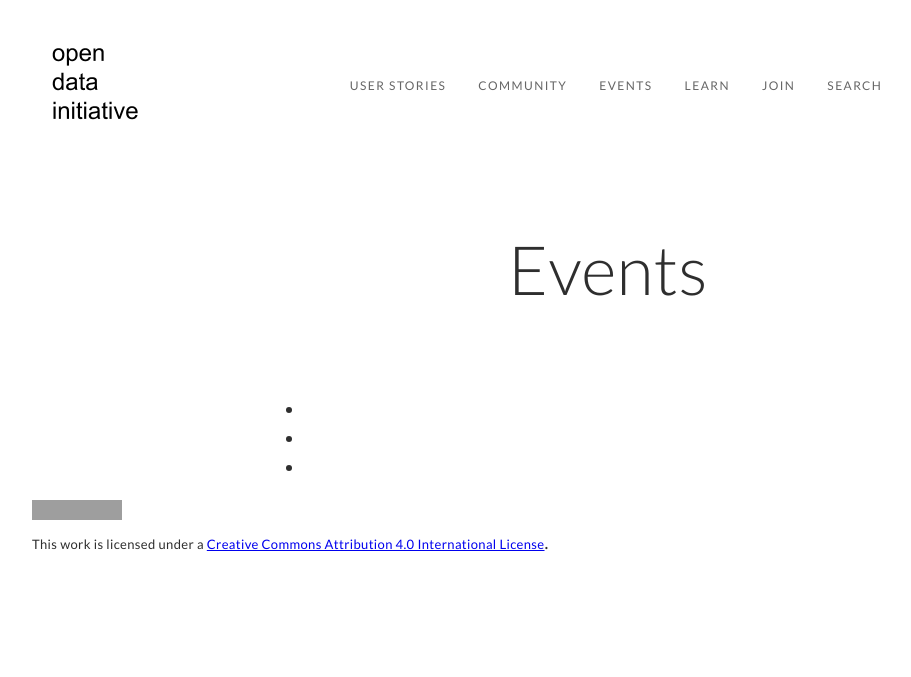
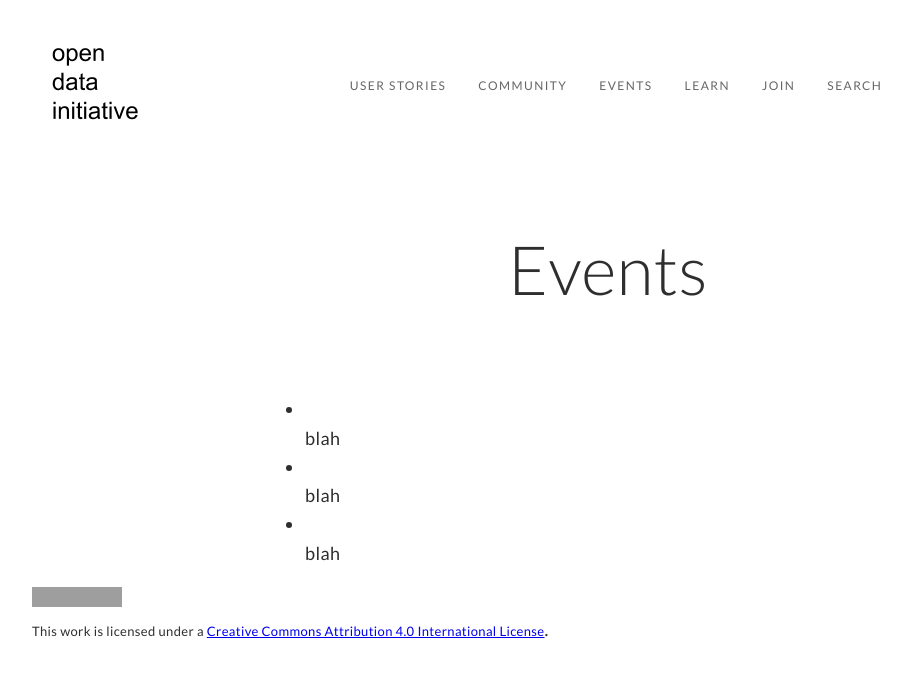
Before and after one commit to opendatainitiative/opendatainitiative.github.io, a Jekyll site: the page built from events.md, in a window 1280 px wide. Shown: the top 677 px of the page, without its empty margins (32-943 px from the left). Built offline with Jekyll 4.4.1, drawn with Linux system fonts in a browser that asks for light colours; grey boxes are pictures that could not be loaded.

Commit message:
add test text to testevents.md

```diff
--- a/events.md
+++ b/events.md
@@ -9,6 +9,7 @@ title: Events
 <ul>
     {% for post in site.posts %}
           <li>
+           <br /> blah
             {% if page.category == 'events' %}
                 <a href="{{ post.title }}">({{ post.url }})</a>
                 {{ post.excerpt }}
```
